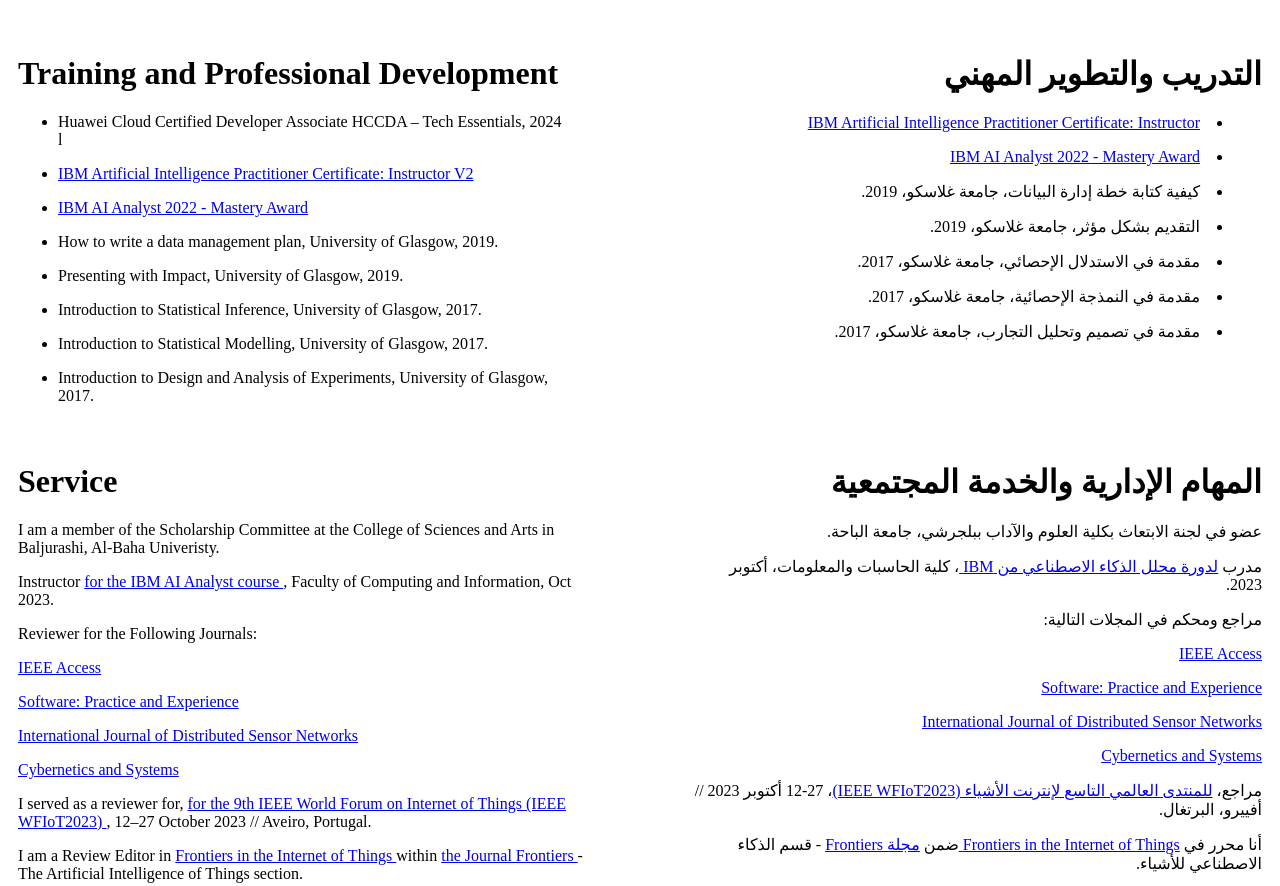
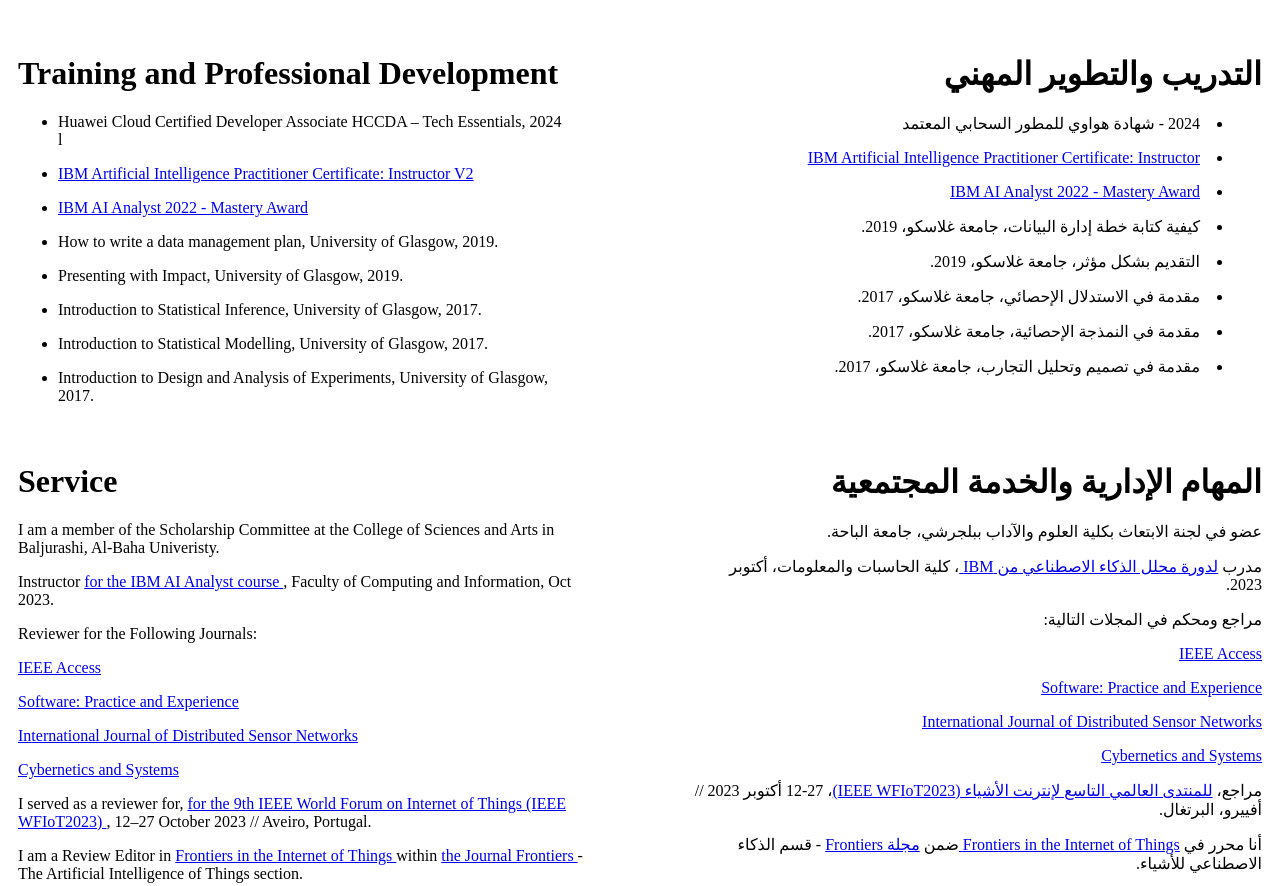
Before and after one commit to toomanaa/MyCvWebsite, a plain HTML site: page index.html in a window 1280 px wide. Shown: the part 2510-3396 px from the top of the page. Drawn offline with Linux system fonts and the light colour scheme.

Commit message:
Update index.html

```diff
--- a/index.html
+++ b/index.html
@@ -238,6 +238,7 @@
     <div class="column arabic">
         <h1>التدريب والتطوير المهني</h1>
         <ul style="list-style-position: inside;">
+            <p><li>2024 - شهادة هواوي للمطور السحابي المعتمد</li></p>
             <p><li><a href="https://www.credly.com/badges/1e4ba388-a954-497a-a459-6479d5097893/public_url">  IBM Artificial Intelligence Practitioner Certificate: Instructor</a></li></p>
             <p><li><a href="https://www.credly.com/badges/dddffb84-0765-4e87-898f-22b57d1c4a91/twitter?t=roh7lg">IBM AI Analyst 2022 - Mastery Award  </a></li></p>
             <p><li>كيفية كتابة خطة إدارة البيانات، جامعة غلاسكو، 2019.</li></p>
```
